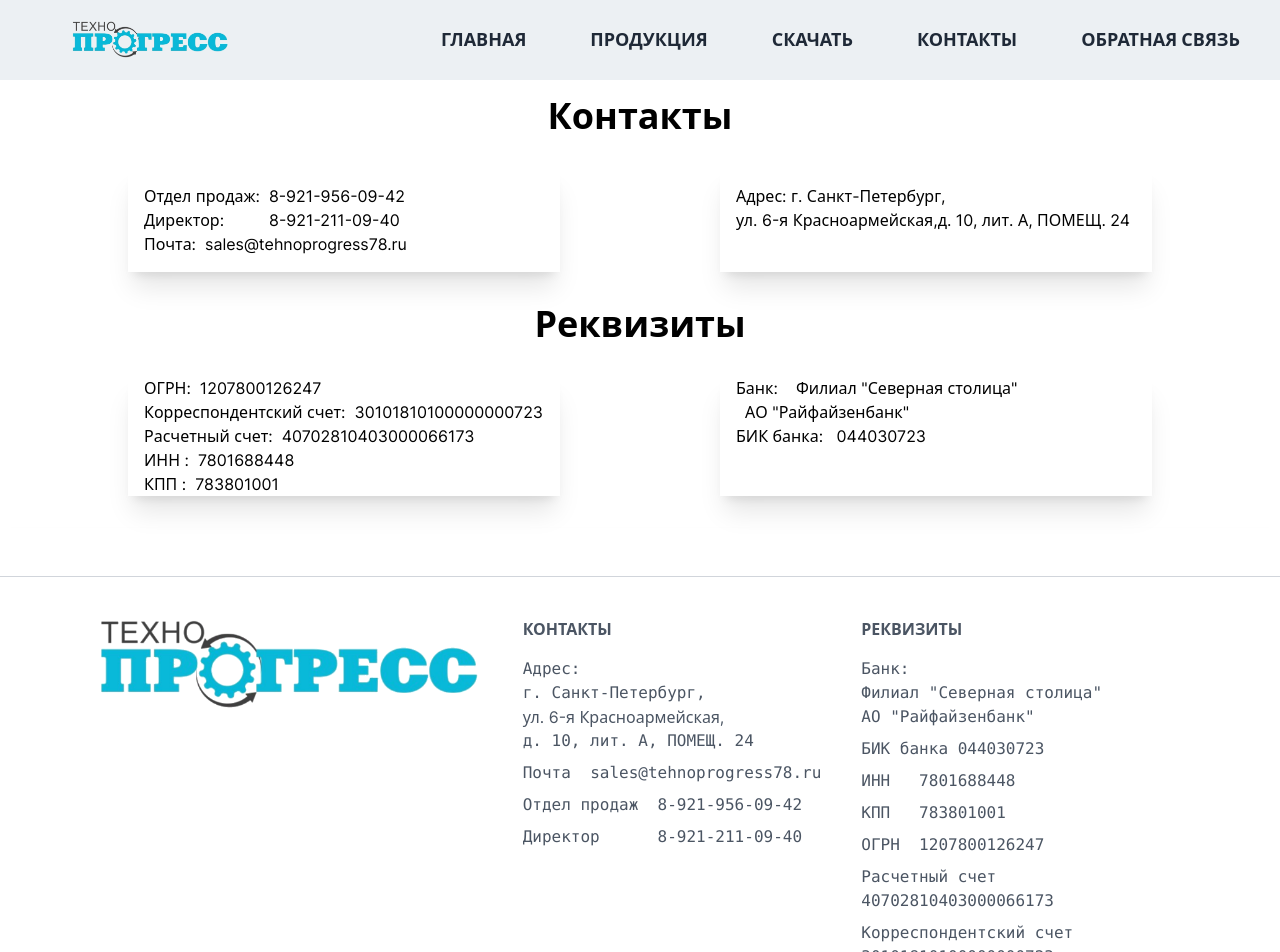
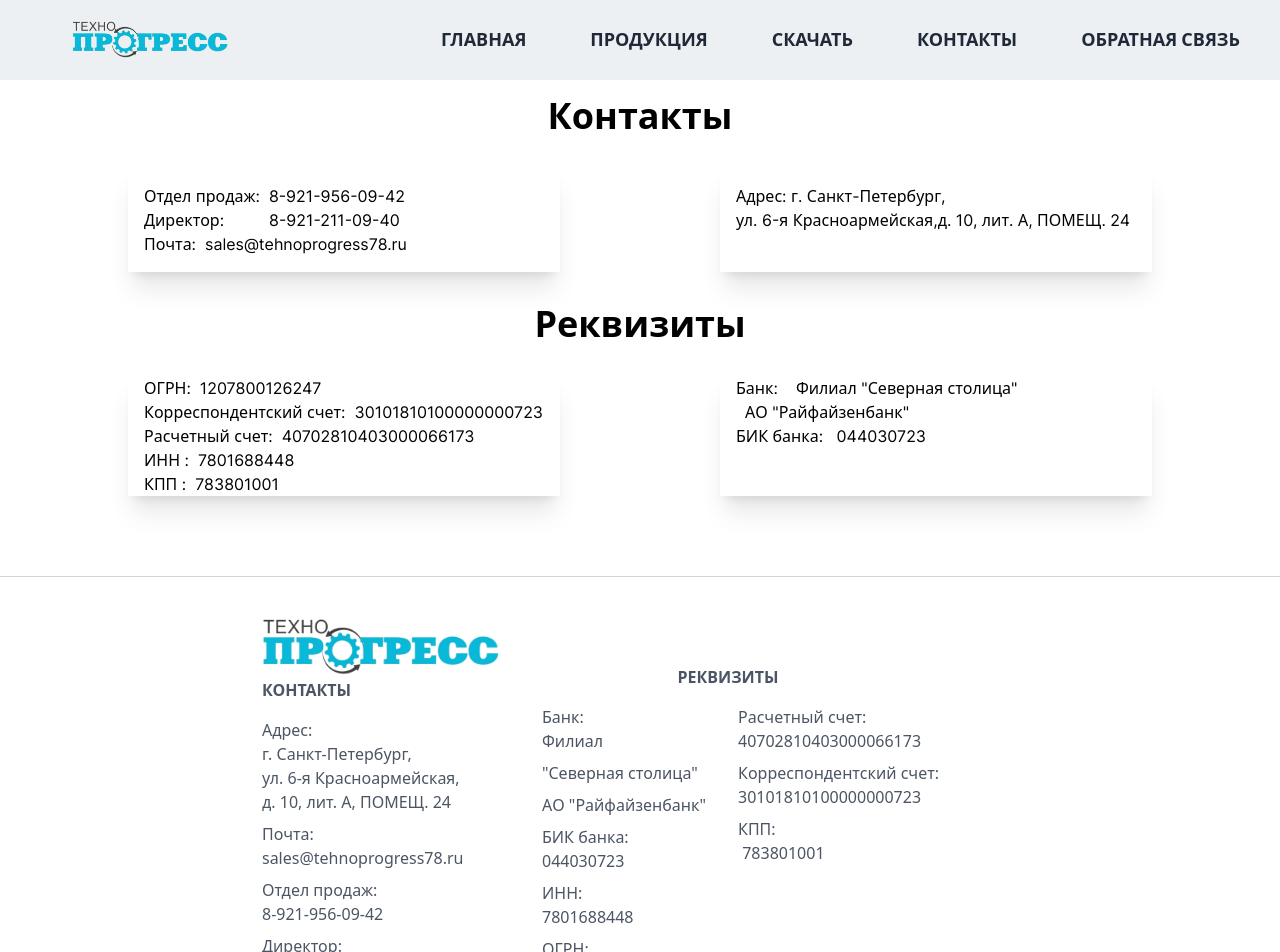
Before and after one commit to SoraHimmel2/TehnoProgress, a Next.js app: page /contacts in a window 1280 px wide. Shown: the top 952 px of the page. Built offline with nearby package versions, Linux system fonts and the light colour scheme.

Commit message:
change footer layout

```diff
--- a/src/components/Contacts/Reqisites.tsx
+++ b/src/components/Contacts/Reqisites.tsx
@@ -1,6 +1,6 @@
 const Requisites: React.FunctionComponent = () => {
   return (
-    <div className='my-8  grid  auto-cols-max grid-cols-2 gap-4  md:gap-40 lg:w-4/5'>
+    <div className='my-8  grid  auto-cols-max grid-cols-2 gap-0  md:gap-40 lg:w-4/5'>
       <div className='flex flex-col  border-primary-900  shadow-xl'>
         <div className='flex-col px-4'>
           <div className='flex flex-wrap'>
--- a/src/components/layout/Footer.tsx
+++ b/src/components/layout/Footer.tsx
@@ -3,8 +3,8 @@ const Footer: React.FunctionComponent = () => {
   return (
     <footer className='bg-white text-center text-gray-600 shadow-lg lg:text-left'>
       <div className='flex items-center justify-center border-b border-gray-300 p-6 lg:justify-between'></div>
-      <div className='mx-6 py-10 text-center md:text-left'>
-        <div className='flex flex-col justify-center gap-10 sm:grid sm:grid-cols-2 lg:flex lg:flex-row'>
+      <div className='mx-6 py-10 text-left '>
+        <div className='flex flex-col justify-center gap-10 sm:grid sm:grid-cols-1 md:flex md:flex-row '>
           <div className=' border-black '>
             <h6
               className='
@@ -13,79 +13,89 @@ const Footer: React.FunctionComponent = () => {
               flex-col
               items-start
             '
-            >
-              <img src='/images/logo-vq.png' className='w-96'></img>
-            </h6>
+            ></h6>
           </div>
           {/* <div className='flex flex-col items-start'>
             <h6 className='mb-4 font-semibold uppercase'>Сертификаты</h6>
 
             <div className='mb-2'>
               <Link href={`/certificates/sertificate1.png`}>
-                <a className='font-mono'>Festo</a>
+                <a className=''>Festo</a>
               </Link>
             </div>
             <div className='mb-2 '>
               <Link href={`/certificates/sertificate2.png`}>
-                <a className='font-mono'>Aignep</a>
+                <a className=''>Aignep</a>
               </Link>
             </div>
           </div> */}
 
-          <div className='flex flex-col items-start'>
+          <div className='flex flex-col items-start  border-black'>
+            <img src='/images/logo-vq.png' className='w-60'></img>
             <h6 className=' mb-4 font-semibold uppercase'>Контакты</h6>
-            <div className='flex w-60 flex-wrap'>
-              <div className='font-mono'>Адрес:&nbsp;</div>
-              <div className='font-mono'>г. Санкт-Петербург,</div>
+            <div className='w-60 flex-col flex-wrap font-sans'>
+              <div className=''>Адрес:&nbsp;</div>
+              <div className=''>г. Санкт-Петербург,</div>
               <div>ул. 6-я Красноармейская,</div>
-              <div className='mb-2 font-mono'>д. 10, лит. А, ПОМЕЩ. 24</div>
+              <div className='mb-2 '>д. 10, лит. А, ПОМЕЩ. 24</div>
             </div>
 
-            <div className='mb-2 flex flex-wrap'>
-              <div className='font-mono'>Почта &nbsp;</div>
-              <div className='font-mono'>sales@tehnoprogress78.ru</div>
+            <div className='mb-2 flex-col flex-wrap font-sans'>
+              <div className=''>Почта: &nbsp;</div>
+              <div className=''>sales@tehnoprogress78.ru</div>
             </div>
-            <div className='mb-2 flex flex-wrap justify-between '>
-              <div className='font-mono'>Отдел продаж </div>
-              <div className='font-mono'>&nbsp; 8-921-956-09-42</div>
+            <div className='mb-2 flex-col flex-wrap font-sans '>
+              <div className=''>Отдел продаж: </div>
+              <div className=''> 8-921-956-09-42</div>
             </div>
-            <div className='mb-2 flex flex-wrap justify-between '>
-              <div className='font-mono'>Директор &nbsp; &nbsp; </div>
-              <div className=' font-mono'>&nbsp; 8-921-211-09-40</div>
+            <div className='mb-2 flex-col flex-wrap font-sans '>
+              <div className=''>Директор: &nbsp; &nbsp; </div>
+              <div className=' '> 8-921-211-09-40</div>
             </div>
           </div>
-          <div className='flex flex-col items-start'>
-            <h6 className=' mb-4 font-semibold uppercase'>Реквизиты</h6>
-            <div className='flex  w-72 flex-wrap'>
-              <div className='font-mono'>Банк: &nbsp;</div>
-              <div className='font-mono'>Филиал "Северная столица" &nbsp;</div>
-              <div className='mb-2 font-mono'>АО "Райфайзенбанк"</div>
+
+          <div className='mt-12 flex-col  border-black lg:flex-none'>
+            <h6 className='mb-4 pr-36 text-left font-semibold uppercase lg:text-center'>
+              Реквизиты
+            </h6>
+            <div className='flex flex-col items-start gap-8 lg:flex-row'>
+              <div>
+                <div className='flex-col  flex-wrap font-sans'>
+                  <div className=''>Банк: &nbsp;</div>
+                  <div className='mb-2'>Филиал &nbsp;</div>
+                  <div className='mb-2 '>"Северная столица"</div>
+                  <div className='mb-2 '>АО "Райфайзенбанк"</div>
                 </div>
-            <div className='mb-2 flex flex-wrap justify-between '>
-              <div className='font-mono'>БИК банка&nbsp;</div>
-              <div className=' font-mono'>044030723</div>
+                <div className=' flex-col flex-wrap font-sans '>
+                  <div className=''>БИК банка:&nbsp;</div>
+                  <div className='mb-2 '>044030723</div>
                 </div>
-            <div className='mb-2 flex flex-wrap'>
-              <div className='font-mono'>ИНН &nbsp;</div>
-              <div className='font-mono'>&nbsp;7801688448</div>
+                <div className='mb-2 flex-col flex-wrap font-sans'>
+                  <div className=''>ИНН: &nbsp;</div>
+                  <div className=''>7801688448</div>
                 </div>
-            <div className='mb-2 flex flex-wrap justify-between '>
-              <div className='font-mono'>КПП &nbsp;</div>
-              <div className='font-mono'>&nbsp;783801001</div>
+                <div className='mb-2 flex-col flex-wrap font-sans '>
+                  <div className=''>ОГРН: &nbsp;</div>
+                  <div className=' '>1207800126247</div>
                 </div>
-            <div className='mb-2 flex flex-wrap justify-between '>
-              <div className='font-mono'>ОГРН &nbsp;</div>
-              <div className=' font-mono'>1207800126247</div>
               </div>
-            <div className='mb-2 flex w-80 flex-wrap justify-between'>
-              <div className='font-mono'>
-                Расчетный счет &nbsp; &nbsp; &nbsp; &nbsp; &nbsp;
+
+              <div>
+                <div className='mb-2 w-80 flex-col flex-wrap font-sans'>
+                  <div className=''>
+                    Расчетный счет: &nbsp; &nbsp; &nbsp; &nbsp; &nbsp;
                   </div>
-              <div className=' font-mono'>40702810403000066173</div>
+                  <div className=' '>40702810403000066173</div>
                 </div>
-            <div className='mb-2 flex w-80 flex-wrap justify-between'>
-              <div className='font-mono'>Корреспондентский счет &nbsp;</div>
-              <div className=' font-mono'>30101810100000000723</div>
+                <div className='mb-2 flex w-80 flex-col flex-wrap font-sans'>
+                  <div className=''>Корреспондентский счет: &nbsp;</div>
+                  <div className=' '>30101810100000000723</div>
+                </div>
+                <div className='mb-2 flex-col flex-wrap font-sans '>
+                  <div className=''>КПП: &nbsp;</div>
+                  <div className=''>&nbsp;783801001</div>
+                </div>
+              </div>
             </div>
           </div>
         </div>
```
Lines whose indentation alone changed are shown as unchanged.
